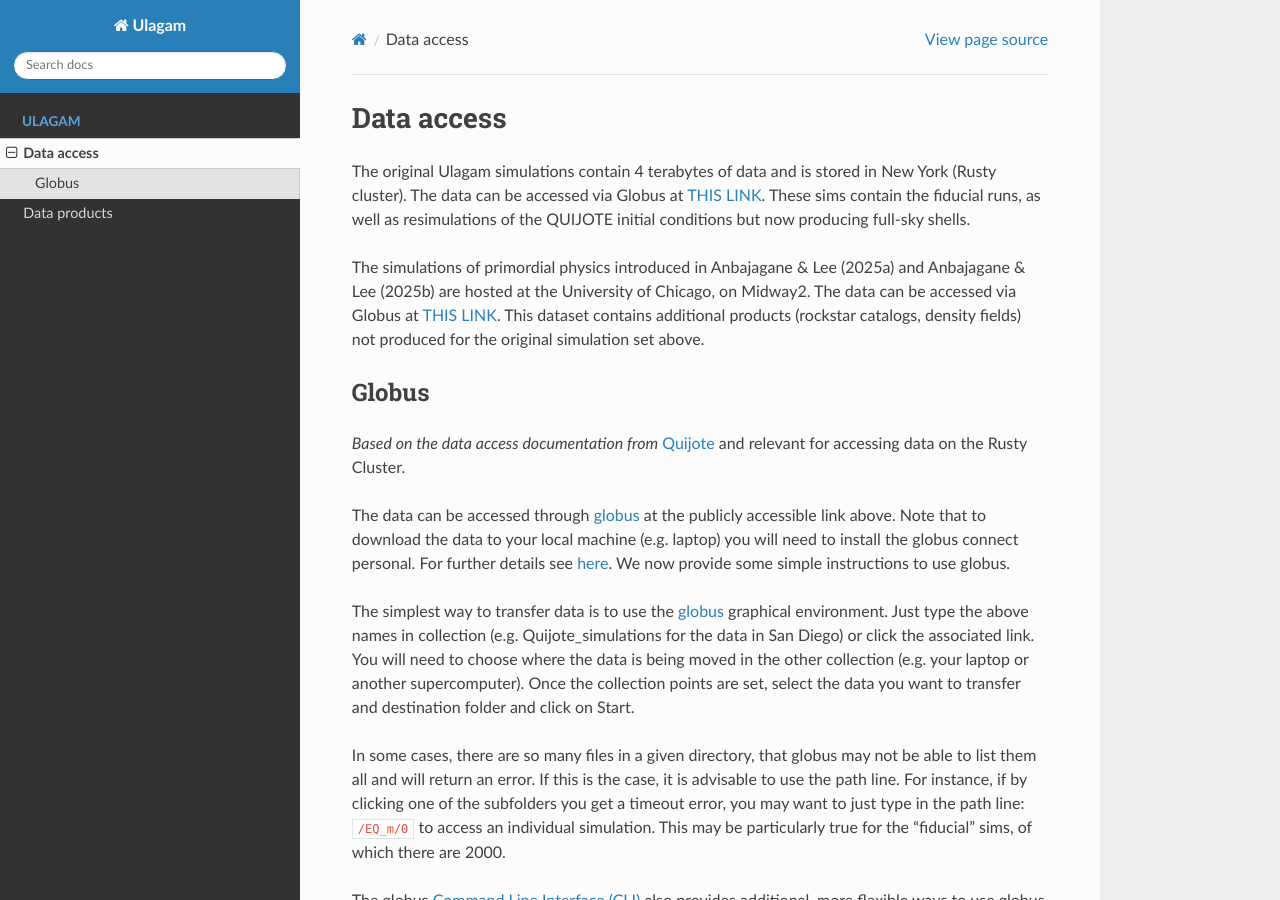
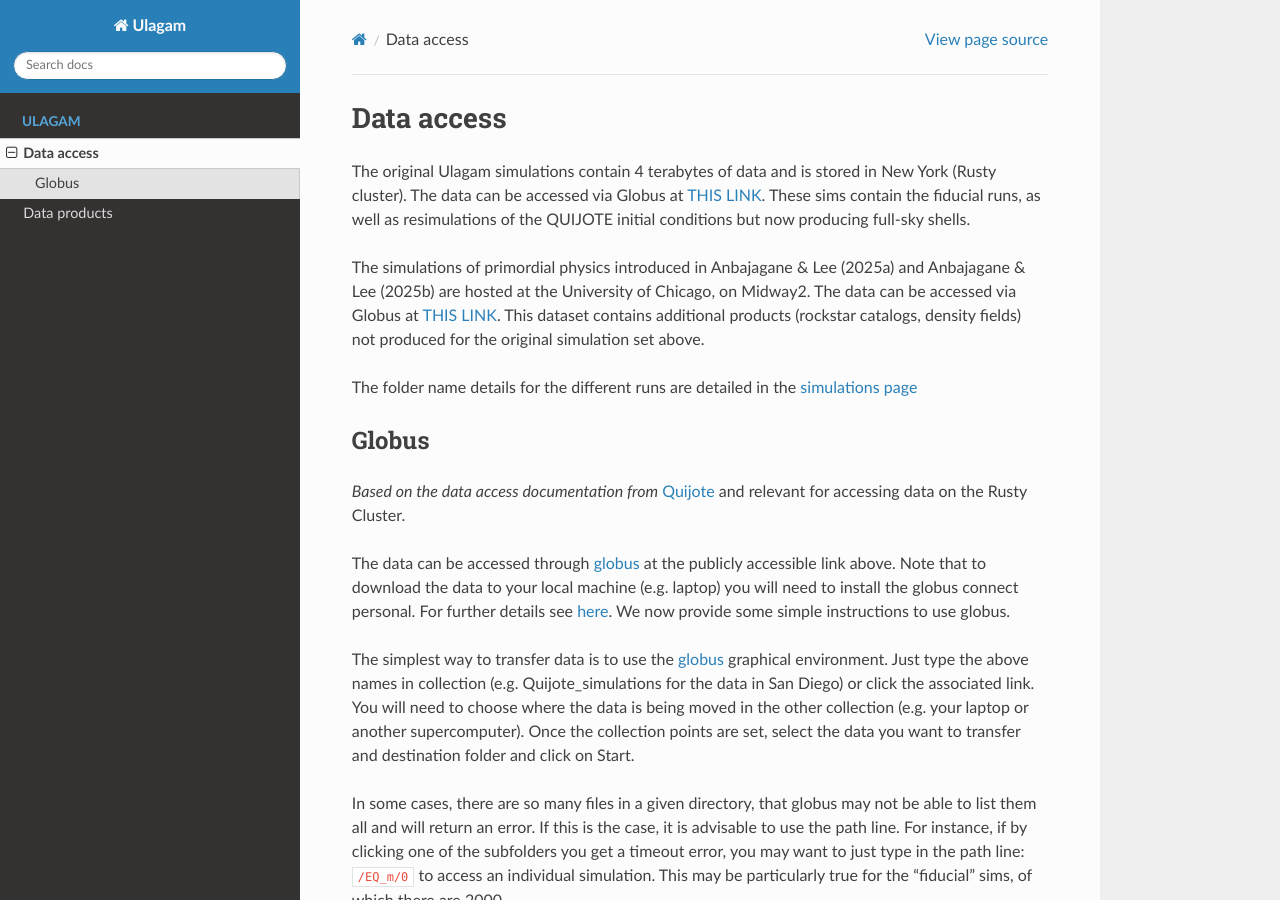
Before and after one commit to DhayaaAnbajagane/Ulagam-simulations, a Sphinx documentation site: the page built from docs/source/access.rst, in a window 1280 px wide and 900 px high. Built offline with Sphinx 7.4.7 and the Read the Docs theme 3.1.0, drawn with Linux system fonts in a browser that asks for light colours.

Commit message:
Enhance access documentation with folder name details

```diff
--- a/docs/source/access.rst
+++ b/docs/source/access.rst
@@ -7,6 +7,8 @@ Data access
 The original Ulagam simulations contain 4 terabytes of data and is stored in New York (Rusty cluster). The data can be accessed via Globus at `THIS LINK <https://app.globus.org/file-manager?origin_id=e0eae0aa-5bca-11ea-9683-0e56c063f437&origin_path=%2FUlagam%2F>`__. These sims contain the fiducial runs, as well as resimulations of the QUIJOTE initial conditions but now producing full-sky shells.
 
 The simulations of primordial physics introduced in Anbajagane & Lee (2025a) and Anbajagane & Lee (2025b) are hosted at the University of Chicago, on Midway2. The data can be accessed via Globus at `THIS LINK <https://app.globus.org/file-manager?origin_id=b0b9fe48-1f3f-40a0-9699-4de84a6fc62d>`__. This dataset contains additional products (rockstar catalogs, density fields) not produced for the original simulation set above.
+
+The folder name details for the different runs are detailed in the `simulations page <simulations.md>`_
 
 Globus
 ------
```
